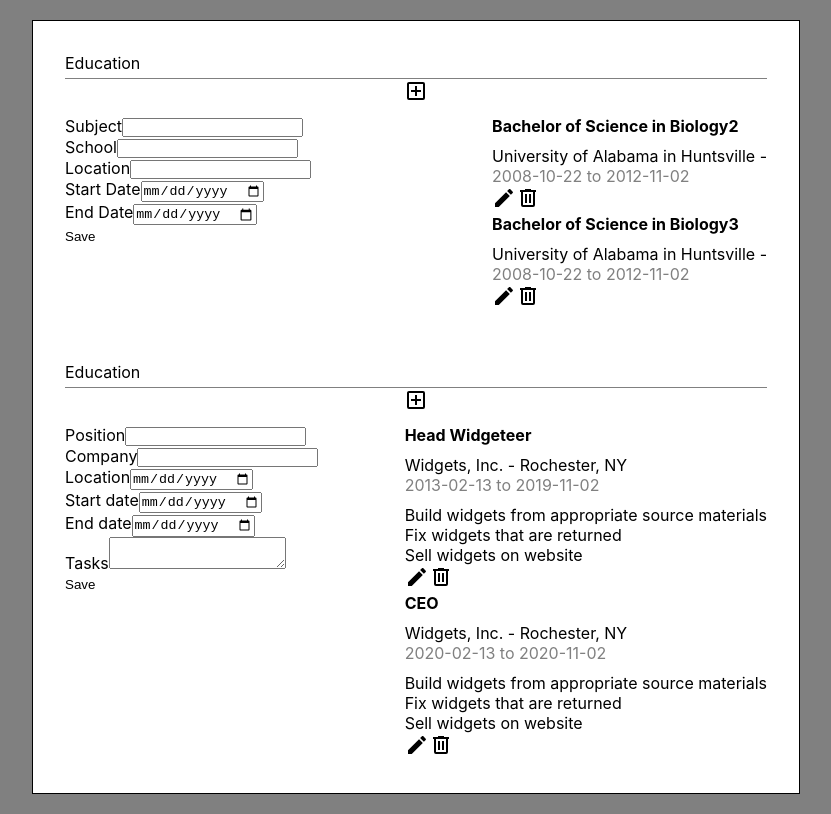
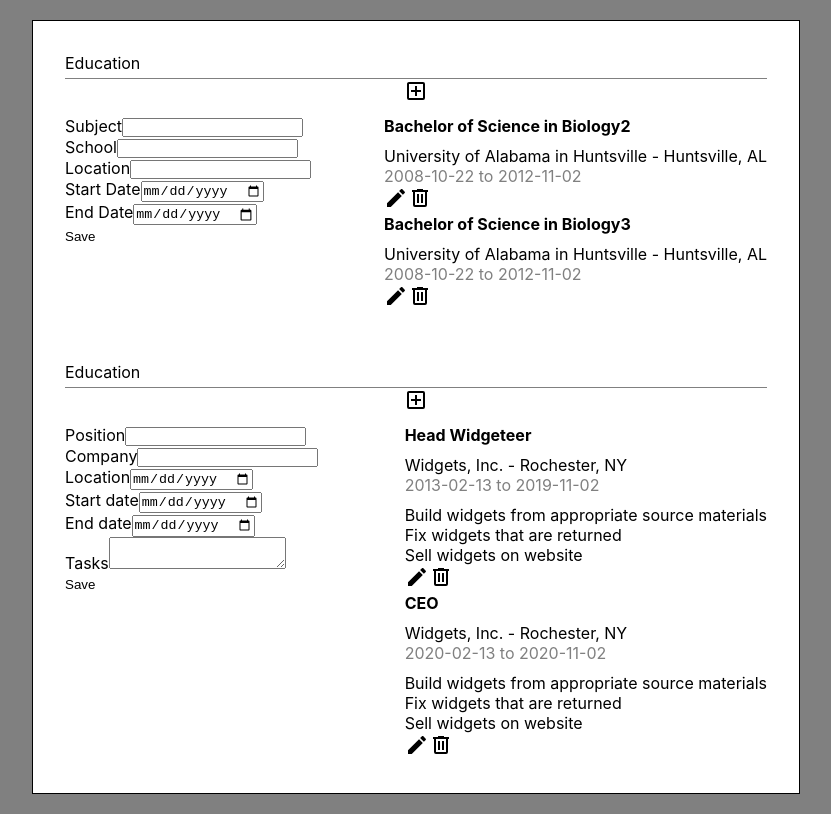
Before and after one commit to gband85/cv-project, a React (Create React App) app: page / in a window 1280 px wide. Shown: the whole page, without its empty margins (224-1055 px from the left). Built offline with nearby package versions, Linux system fonts and the light colour scheme.

Commit message:
change data properties

```diff
--- a/src/index.js
+++ b/src/index.js
@@ -7,18 +7,18 @@ const DEGREE_DATA=     [
   {
     schoolDegree: "Bachelor of Science in Biology2",
     schoolName: "University of Alabama in Huntsville",
-   // schoolLocation: "Huntsville, AL",
+   schoolLocation: "Huntsville, AL",
     schoolStart: "2008-10-22",
     schoolEnd: "2012-11-02",
-    id: "school-0"
+    schoolId: "school-0"
   },
   {
     schoolDegree: "Bachelor of Science in Biology3",
     schoolName: "University of Alabama in Huntsville",
-   // schoolLocation: "Huntsville, AL",
+    schoolLocation: "Huntsville, AL",
     schoolStart: "2008-10-22",
     schoolEnd: "2012-11-02",
-    id: "school-1",
+    schoolId: "school-1",
   },
 ];
 const JOB_DATA=[{
@@ -32,7 +32,7 @@ const JOB_DATA=[{
   ],
   jobStart: "2013-02-13",
   jobEnd: "2019-11-02",
-  id: "job-0",
+  jobId: "job-0",
 },
 {
   jobPosition: "CEO",
@@ -45,7 +45,7 @@ const JOB_DATA=[{
   ],
   jobStart: "2020-02-13",
   jobEnd: "2020-11-02",
-  id: "job-1",
+  jobId: "job-1",
 }]
 
 const root = ReactDOM.createRoot(document.getElementById('root'));
```
